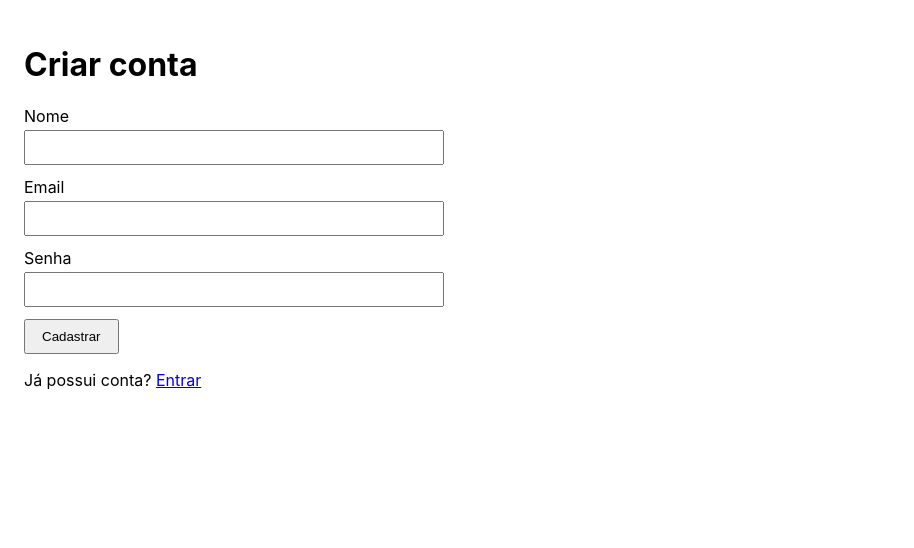
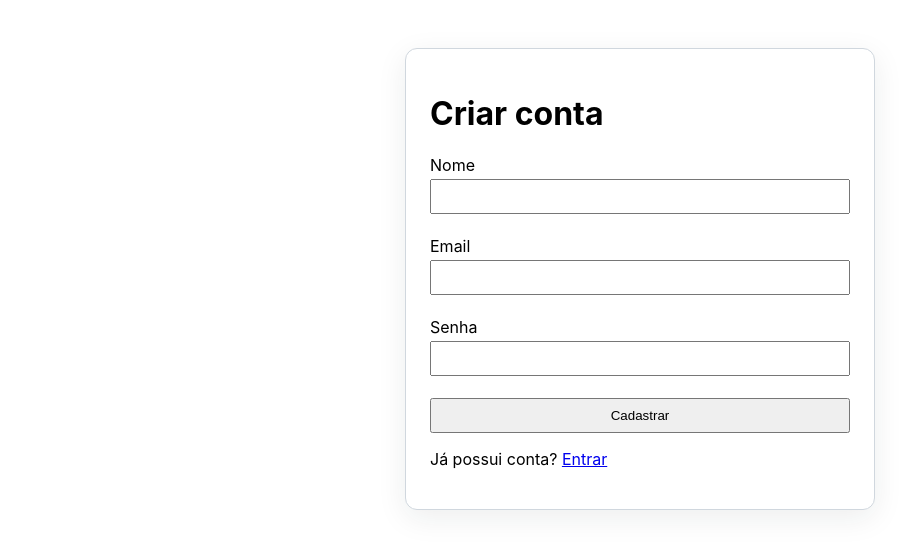
Before and after one commit to ileonardo-c/pos_rocketseat-tech360-financy, a React (Vite) app in the folder frontend/: page /signup in a window 1280 px wide. Shown: the top 548 px of the page, without its empty margins (0-914 px from the left). Built offline with nearby package versions, Linux system fonts and the light colour scheme; no server answers.

Commit message:
feat(frontend): improve auth form feedback and error handling

```diff
--- a/frontend/src/lib/auth/auth-provider.tsx
+++ b/frontend/src/lib/auth/auth-provider.tsx
@@ -14,6 +14,8 @@ type User = {
 type AuthContextData = {
   user: User | null;
   loading: boolean;
+  authError: string | null;
+  clearAuthError: () => void;
   signup: (input: { name: string; email: string; password: string }) => Promise<void>;
   signin: (input: { email: string; password: string }) => Promise<void>;
   signout: () => void;
@@ -21,10 +23,25 @@ type AuthContextData = {
 
 const AuthContext = createContext<AuthContextData | null>(null);
 
+const resolveAuthErrorMessage = (error: unknown) => {
+  if (typeof error === "object" && error !== null && "message" in error) {
+    const message = String(error.message).toLowerCase();
+    if (message.includes("invalid") || message.includes("credenciais")) {
+      return "E-mail ou senha inválidos.";
+    }
+    if (message.includes("already exists") || message.includes("já existe") || message.includes("duplicate")) {
+      return "Este e-mail já está em uso.";
+    }
+  }
+
+  return "Não foi possível concluir a autenticação. Tente novamente.";
+};
+
 export const AuthProvider = ({ children }: { children: ReactNode }) => {
   const client = useApolloClient();
   const [user, setUser] = useState<User | null>(null);
   const [loading, setLoading] = useState(false);
+  const [authError, setAuthError] = useState<string | null>(null);
   const navigate = useNavigate();
 
   const [signupMutation] = useMutation(REGISTER_MUTATION);
@@ -62,15 +79,22 @@ export const AuthProvider = ({ children }: { children: ReactNode }) => {
     [client, hydrate],
   );
 
+  const clearAuthError = useCallback(() => {
+    setAuthError(null);
+  }, []);
+
   const signin = useCallback(
     async (input: { email: string; password: string }) => {
       setLoading(true);
+      setAuthError(null);
       try {
         const response = await signinMutation({ variables: { input } });
         const token = response.data.login.token;
         persistAuth(token);
         setUser(response.data.login.user);
         navigate("/");
+      } catch (error) {
+        setAuthError(resolveAuthErrorMessage(error));
       } finally {
         setLoading(false);
       }
@@ -81,12 +105,15 @@ export const AuthProvider = ({ children }: { children: ReactNode }) => {
   const signup = useCallback(
     async (input: { name: string; email: string; password: string }) => {
       setLoading(true);
+      setAuthError(null);
       try {
         const response = await signupMutation({ variables: { input } });
         const token = response.data.register.token;
         persistAuth(token);
         setUser(response.data.register.user);
         navigate("/");
+      } catch (error) {
+        setAuthError(resolveAuthErrorMessage(error));
       } finally {
         setLoading(false);
       }
@@ -97,6 +124,7 @@ export const AuthProvider = ({ children }: { children: ReactNode }) => {
   const signout = useCallback(() => {
     localStorage.removeItem("financy.token");
     setUser(null);
+    setAuthError(null);
     client.resetStore();
     navigate("/signup");
   }, [client, navigate]);
@@ -106,8 +134,8 @@ export const AuthProvider = ({ children }: { children: ReactNode }) => {
   }, [hydrate]);
 
   const value = useMemo<AuthContextData>(
-    () => ({ user, loading, signin, signup, signout }),
-    [user, loading, signin, signup, signout],
+    () => ({ user, loading, authError, clearAuthError, signin, signup, signout }),
+    [user, loading, authError, clearAuthError, signin, signup, signout],
   );
 
   return <AuthContext.Provider value={value}>{children}</AuthContext.Provider>;
--- a/frontend/src/pages/signin-page.tsx
+++ b/frontend/src/pages/signin-page.tsx
@@ -1,24 +1,57 @@
-import { useState } from "react";
+import { useEffect, useMemo, useState } from "react";
 import { Link, Navigate } from "react-router-dom";
 
 import { useAuth } from "@/lib/auth/auth-provider";
 
 export const SigninPage = () => {
-  const { user, signin, loading } = useAuth();
+  const { user, signin, loading, authError, clearAuthError } = useAuth();
   const [email, setEmail] = useState("");
   const [password, setPassword] = useState("");
+  const [touched, setTouched] = useState({ email: false, password: false });
+
+  useEffect(() => {
+    clearAuthError();
+  }, [clearAuthError]);
+
+  const emailError = useMemo(() => {
+    if (!touched.email) {
+      return "";
+    }
+    if (!email.trim()) {
+      return "Informe seu e-mail.";
+    }
+    const isEmailValid = /^[^\s@]+@[^\s@]+\.[^\s@]+$/.test(email);
+    return isEmailValid ? "" : "Informe um e-mail válido.";
+  }, [email, touched.email]);
+
+  const passwordError = useMemo(() => {
+    if (!touched.password) {
+      return "";
+    }
+    if (!password) {
+      return "Informe sua senha.";
+    }
+    return "";
+  }, [password, touched.password]);
 
   if (user) {
     return <Navigate to="/" replace />;
   }
 
   return (
-    <main>
+    <main className="auth-layout">
       <h1>Login</h1>
       <form
+        className="auth-form"
         onSubmit={async (event) => {
           event.preventDefault();
-          await signin({ email, password });
+          setTouched({ email: true, password: true });
+
+          if (emailError || passwordError) {
+            return;
+          }
+
+          await signin({ email: email.trim(), password });
         }}
       >
         <label>
@@ -28,8 +61,13 @@ export const SigninPage = () => {
             required
             type="email"
             value={email}
-            onChange={(event) => setEmail(event.target.value)}
+            onBlur={() => setTouched((prev) => ({ ...prev, email: true }))}
+            onChange={(event) => {
+              clearAuthError();
+              setEmail(event.target.value);
+            }}
           />
+          {emailError ? <span className="form-error">{emailError}</span> : null}
         </label>
         <label>
           Senha
@@ -38,11 +76,19 @@ export const SigninPage = () => {
             required
             type="password"
             value={password}
-            onChange={(event) => setPassword(event.target.value)}
+            onBlur={() => setTouched((prev) => ({ ...prev, password: true }))}
+            onChange={(event) => {
+              clearAuthError();
+              setPassword(event.target.value);
+            }}
           />
+          {passwordError ? <span className="form-error">{passwordError}</span> : null}
         </label>
-        <button disabled={loading} type="submit">
-          Entrar
+
+        {authError ? <p className="form-error">{authError}</p> : null}
+
+        <button disabled={loading || Boolean(emailError) || Boolean(passwordError)} type="submit">
+          {loading ? "Entrando..." : "Entrar"}
         </button>
       </form>
       <p>
--- a/frontend/src/pages/signup-page.tsx
+++ b/frontend/src/pages/signup-page.tsx
@@ -1,25 +1,62 @@
-import { useState } from "react";
+import { useEffect, useMemo, useState } from "react";
 import { Link, Navigate } from "react-router-dom";
 
 import { useAuth } from "@/lib/auth/auth-provider";
 
 export const SignupPage = () => {
-  const { user, signup, loading } = useAuth();
+  const { user, signup, loading, authError, clearAuthError } = useAuth();
   const [name, setName] = useState("");
   const [email, setEmail] = useState("");
   const [password, setPassword] = useState("");
+  const [touched, setTouched] = useState({ name: false, email: false, password: false });
+
+  useEffect(() => {
+    clearAuthError();
+  }, [clearAuthError]);
+
+  const nameError = useMemo(() => {
+    if (!touched.name) {
+      return "";
+    }
+    return name.trim().length >= 2 ? "" : "Informe seu nome com pelo menos 2 caracteres.";
+  }, [name, touched.name]);
+
+  const emailError = useMemo(() => {
+    if (!touched.email) {
+      return "";
+    }
+    if (!email.trim()) {
+      return "Informe seu e-mail.";
+    }
+    const isEmailValid = /^[^\s@]+@[^\s@]+\.[^\s@]+$/.test(email);
+    return isEmailValid ? "" : "Informe um e-mail válido.";
+  }, [email, touched.email]);
+
+  const passwordError = useMemo(() => {
+    if (!touched.password) {
+      return "";
+    }
+    return password.length >= 6 ? "" : "A senha deve ter pelo menos 6 caracteres.";
+  }, [password, touched.password]);
 
   if (user) {
     return <Navigate to="/" replace />;
   }
 
   return (
-    <main>
+    <main className="auth-layout">
       <h1>Criar conta</h1>
       <form
+        className="auth-form"
         onSubmit={async (event) => {
           event.preventDefault();
-          await signup({ name, email, password });
+          setTouched({ name: true, email: true, password: true });
+
+          if (nameError || emailError || passwordError) {
+            return;
+          }
+
+          await signup({ name: name.trim(), email: email.trim(), password });
         }}
       >
         <label>
@@ -28,8 +65,13 @@ export const SignupPage = () => {
             required
             type="text"
             value={name}
-            onChange={(event) => setName(event.target.value)}
+            onBlur={() => setTouched((prev) => ({ ...prev, name: true }))}
+            onChange={(event) => {
+              clearAuthError();
+              setName(event.target.value);
+            }}
           />
+          {nameError ? <span className="form-error">{nameError}</span> : null}
         </label>
         <label>
           Email
@@ -38,8 +80,13 @@ export const SignupPage = () => {
             required
             type="email"
             value={email}
-            onChange={(event) => setEmail(event.target.value)}
+            onBlur={() => setTouched((prev) => ({ ...prev, email: true }))}
+            onChange={(event) => {
+              clearAuthError();
+              setEmail(event.target.value);
+            }}
           />
+          {emailError ? <span className="form-error">{emailError}</span> : null}
         </label>
         <label>
           Senha
@@ -48,11 +95,22 @@ export const SignupPage = () => {
             required
             type="password"
             value={password}
-            onChange={(event) => setPassword(event.target.value)}
+            onBlur={() => setTouched((prev) => ({ ...prev, password: true }))}
+            onChange={(event) => {
+              clearAuthError();
+              setPassword(event.target.value);
+            }}
           />
+          {passwordError ? <span className="form-error">{passwordError}</span> : null}
         </label>
-        <button disabled={loading} type="submit">
-          Cadastrar
+
+        {authError ? <p className="form-error">{authError}</p> : null}
+
+        <button
+          disabled={loading || Boolean(nameError) || Boolean(emailError) || Boolean(passwordError)}
+          type="submit"
+        >
+          {loading ? "Cadastrando..." : "Cadastrar"}
         </button>
       </form>
       <p>
--- a/frontend/src/styles.css
+++ b/frontend/src/styles.css
@@ -21,6 +21,28 @@ main.dashboard {
 main.categories-layout {
   max-width: 760px;
   margin: 0 auto;
+}
+
+main.auth-layout {
+  max-width: 420px;
+  margin: 48px auto;
+  padding: 24px;
+  border: 1px solid #d0d7de;
+  border-radius: 12px;
+  background: #ffffff;
+  box-shadow: 0 8px 30px rgba(31, 35, 40, 0.08);
+}
+
+.auth-form {
+  display: flex;
+  flex-direction: column;
+  gap: 10px;
+}
+
+.form-error {
+  margin: 4px 0 0;
+  color: #cf222e;
+  font-size: 13px;
 }
 
 .categories-toolbar {
```
